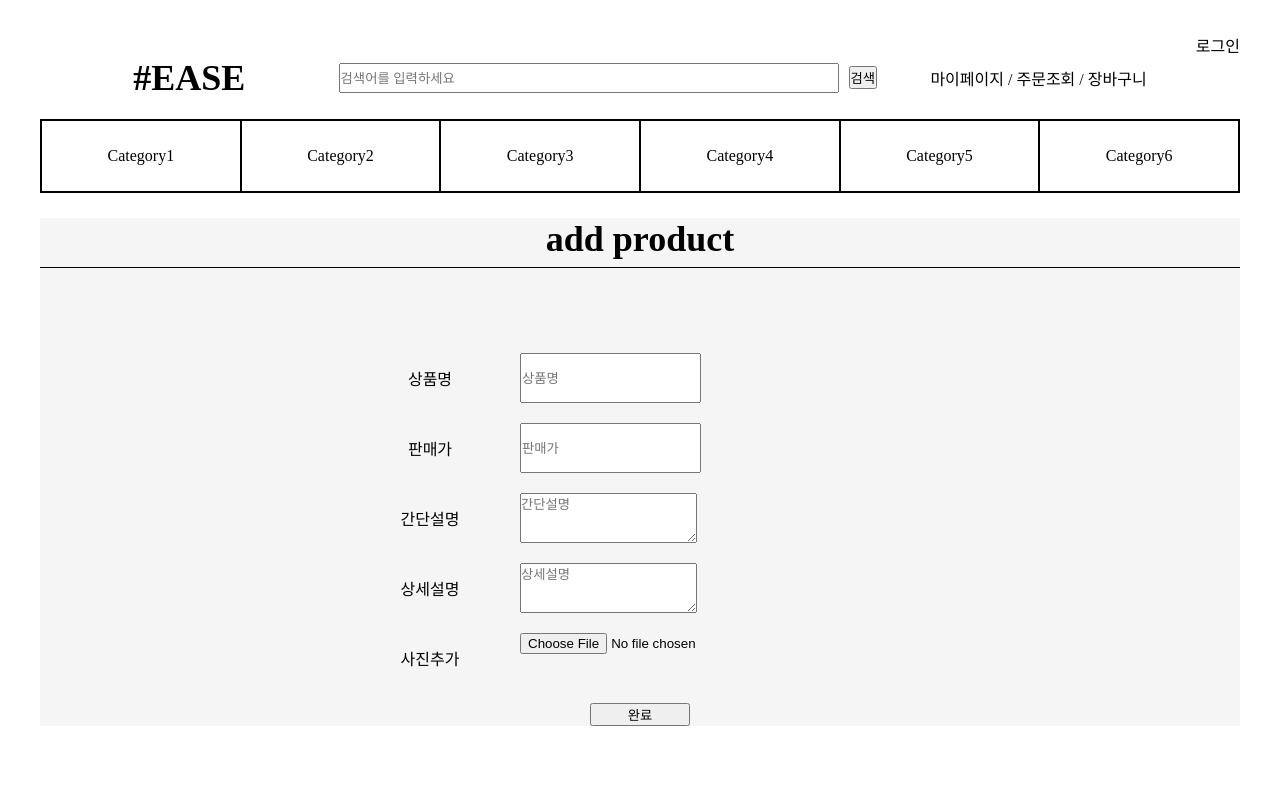
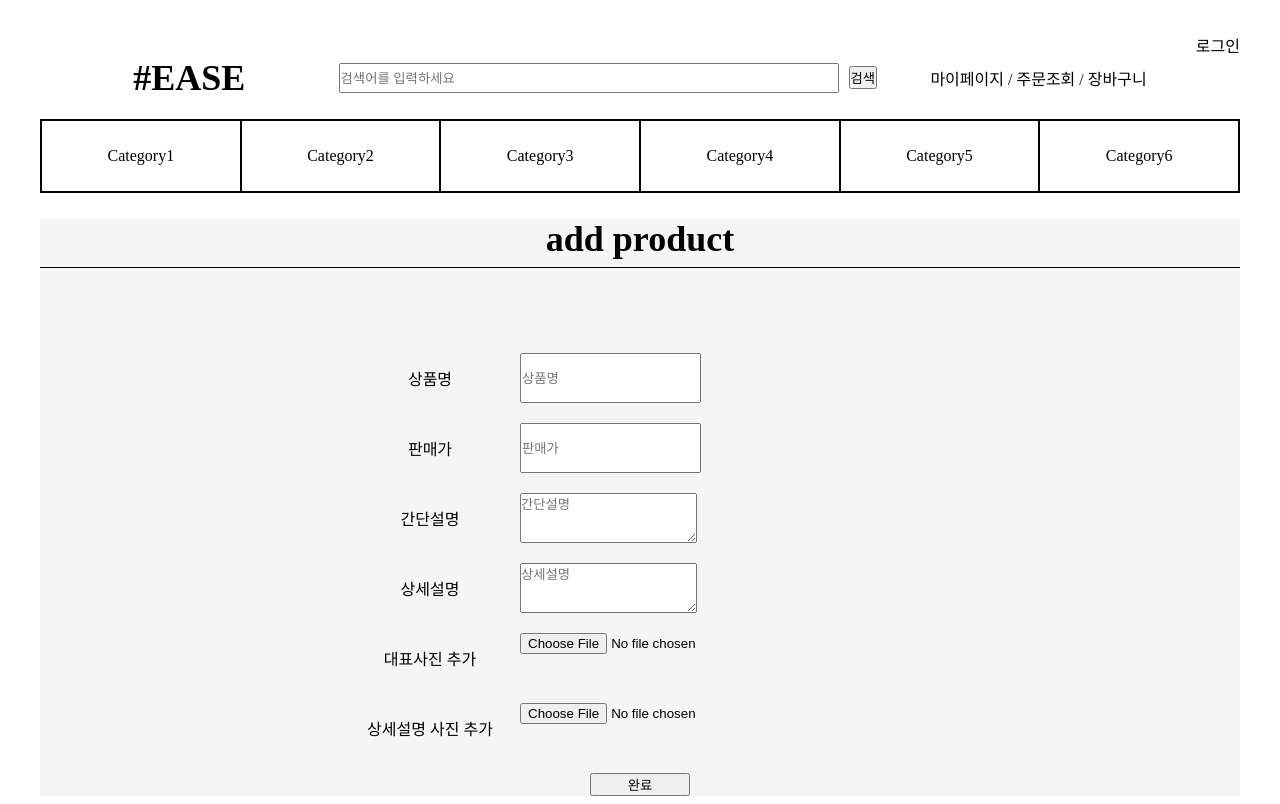
Before and after one commit to SoftwareEngineeringYU/SoftwareEngineering-FE, a React (Create React App) app: page /add_product in a window 1280 px wide. Built offline with nearby package versions, Linux system fonts and the light colour scheme.

Commit message:
[Feature] 상품추가: 사진추가기능

```diff
--- a/src/pages/admin/AddProduct.js
+++ b/src/pages/admin/AddProduct.js
@@ -1,6 +1,20 @@
+import { useState } from "react";
 import StyledAddProduct from "styles/pages/admin/StyledAddProduct";
 
 const Add_product = () => {
+  const [images, setImages] = useState([]);
+  const [productInfoImg, setProductInfoImg] = useState([]);
+
+  const addImage = (e) => {
+    const newImage = e.target.files[0];
+    setImages([...images, newImage]);
+  };
+
+  const addProductInfoImg = (e) => {
+    const newProductInfoImg = e.target.files[0];
+    setProductInfoImg([...productInfoImg, newProductInfoImg]);
+  };
+
   return (
     <StyledAddProduct>
       <div className="wrapper">
@@ -27,7 +41,11 @@ const Add_product = () => {
             <textarea placeholder="상세설명" className="productDetail" />
           </div>
           <div className="inputWrapper">
-            <span className="text">사진추가</span>
+            <span className="text">대표사진 추가</span>
+            <input type="file" className="fileInput" />
+          </div>
+          <div className="inputWrapper">
+            <span className="text">상세설명 사진 추가</span>
             <input type="file" className="fileInput" />
           </div>
           <button type="submit" className="submitBtn">
```
